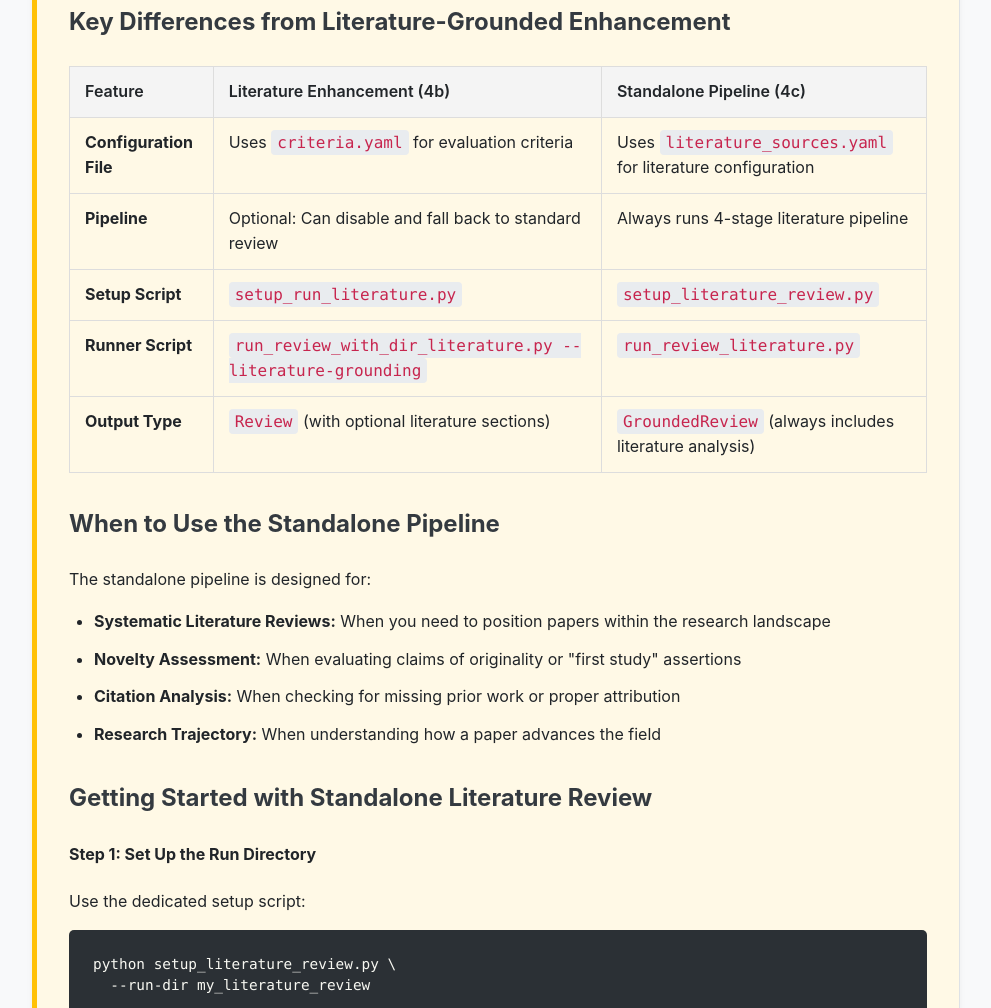
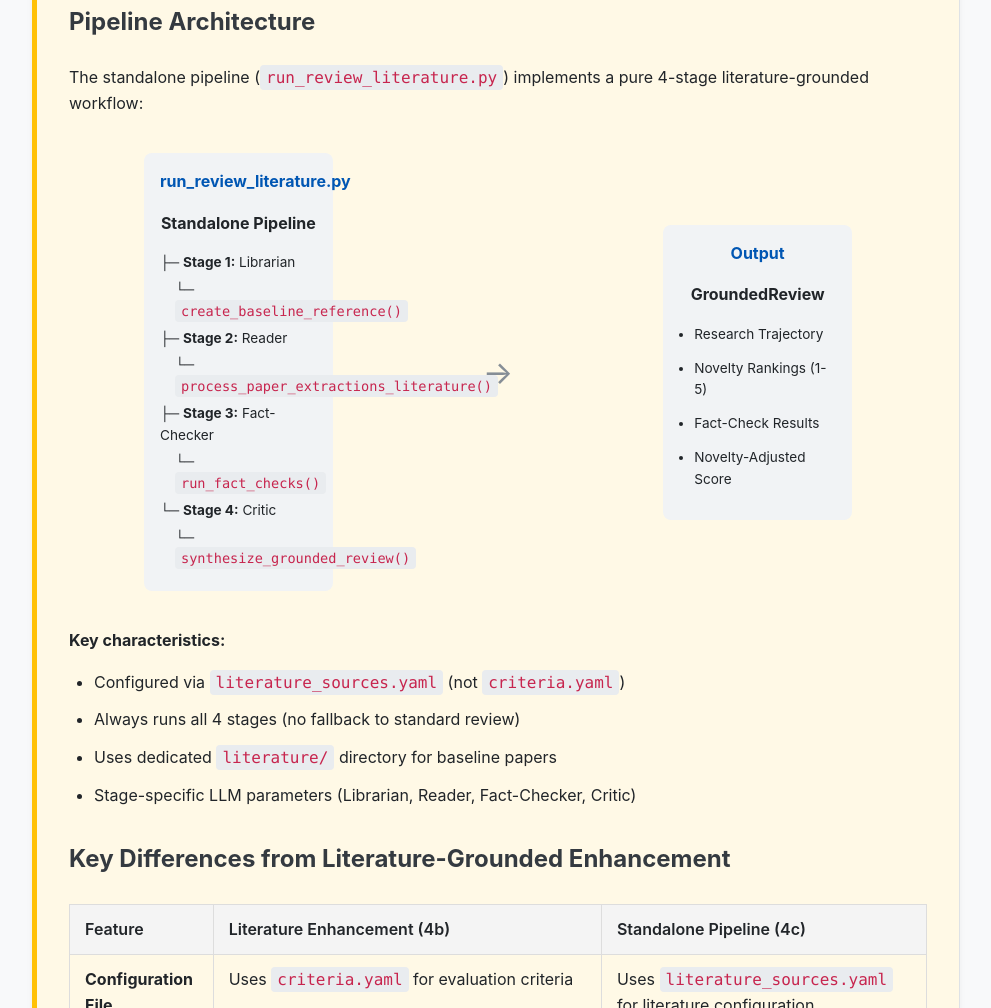
Before and after one commit to ngstcf/agentic-paper-review, a website: page 2_User_Guide_v3.html in a window 1280 px wide. Shown: the part 9151-10159 px from the top of the page, without its empty margins (264-1255 px from the left). Drawn offline with Linux system fonts and the light colour scheme.

Commit message:
Add pipeline architecture diagram to standalone literature review section
- Add visual architecture diagram showing run_review_literature.py structure
- Document 4-stage pipeline flow: Librarian → Reader → Fact-Checker → Critic
- Show GroundedReview output with key components
- Clarify key characteristics: literature_sources.yaml, no fallback, stage-specific LLMs

```diff
--- a/2_User_Guide_v3.html
+++ b/2_User_Guide_v3.html
@@ -718,6 +718,45 @@ python run_review_literature.py \\
         <section id="s4c" class="section section-highlight">
             <h2>4c. Standalone Literature Review Pipeline</h2>
             <p>The standalone literature review pipeline is a <strong>dedicated workflow</strong> for papers that require comprehensive literature analysis. Unlike the literature-grounded enhancement (Section 4b), this pipeline uses <strong>only</strong> the literature-grounded agents and does not include a fallback to standard review.</p>
+
+            <h3>Pipeline Architecture</h3>
+            <p>The standalone pipeline (<code>run_review_literature.py</code>) implements a pure 4-stage literature-grounded workflow:</p>
+
+            <div class="architecture-flow">
+                <div class="flow-step">
+                    <h4>run_review_literature.py</h4>
+                    <p><strong>Standalone Pipeline</strong></p>
+                    <div style="font-size: 0.85em; text-align: left; margin-top: 10px;">
+                        <div style="margin: 5px 0;">├─ <strong>Stage 1:</strong> Librarian</div>
+                        <div style="margin: 5px 0; padding-left: 15px;">└─ <code>create_baseline_reference()</code></div>
+                        <div style="margin: 5px 0;">├─ <strong>Stage 2:</strong> Reader</div>
+                        <div style="margin: 5px 0; padding-left: 15px;">└─ <code>process_paper_extractions_literature()</code></div>
+                        <div style="margin: 5px 0;">├─ <strong>Stage 3:</strong> Fact-Checker</div>
+                        <div style="margin: 5px 0; padding-left: 15px;">└─ <code>run_fact_checks()</code></div>
+                        <div style="margin: 5px 0;">└─ <strong>Stage 4:</strong> Critic</div>
+                        <div style="margin: 5px 0; padding-left: 15px;">└─ <code>synthesize_grounded_review()</code></div>
+                    </div>
+                </div>
+                <div class="flow-arrow">&rarr;</div>
+                <div class="flow-step">
+                    <h4>Output</h4>
+                    <p><strong>GroundedReview</strong></p>
+                    <ul style="text-align: left; font-size: 0.85em; margin-top: 10px; padding-left: 15px;">
+                        <li>Research Trajectory</li>
+                        <li>Novelty Rankings (1-5)</li>
+                        <li>Fact-Check Results</li>
+                        <li>Novelty-Adjusted Score</li>
+                    </ul>
+                </div>
+            </div>
+
+            <p><strong>Key characteristics:</strong></p>
+            <ul>
+                <li>Configured via <code>literature_sources.yaml</code> (not <code>criteria.yaml</code>)</li>
+                <li>Always runs all 4 stages (no fallback to standard review)</li>
+                <li>Uses dedicated <code>literature/</code> directory for baseline papers</li>
+                <li>Stage-specific LLM parameters (Librarian, Reader, Fact-Checker, Critic)</li>
+            </ul>
 
             <h3>Key Differences from Literature-Grounded Enhancement</h3>
             <table>
```
